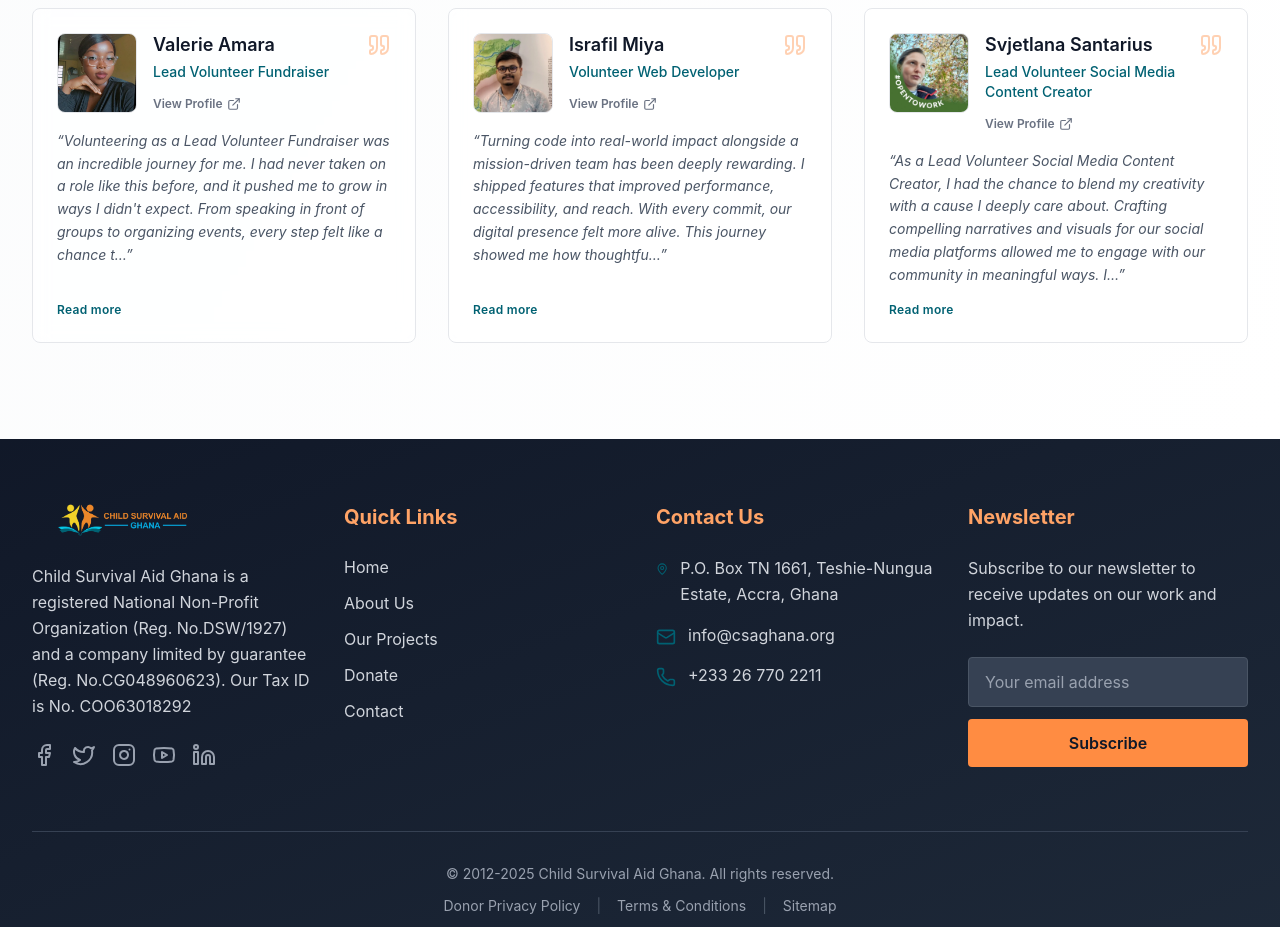
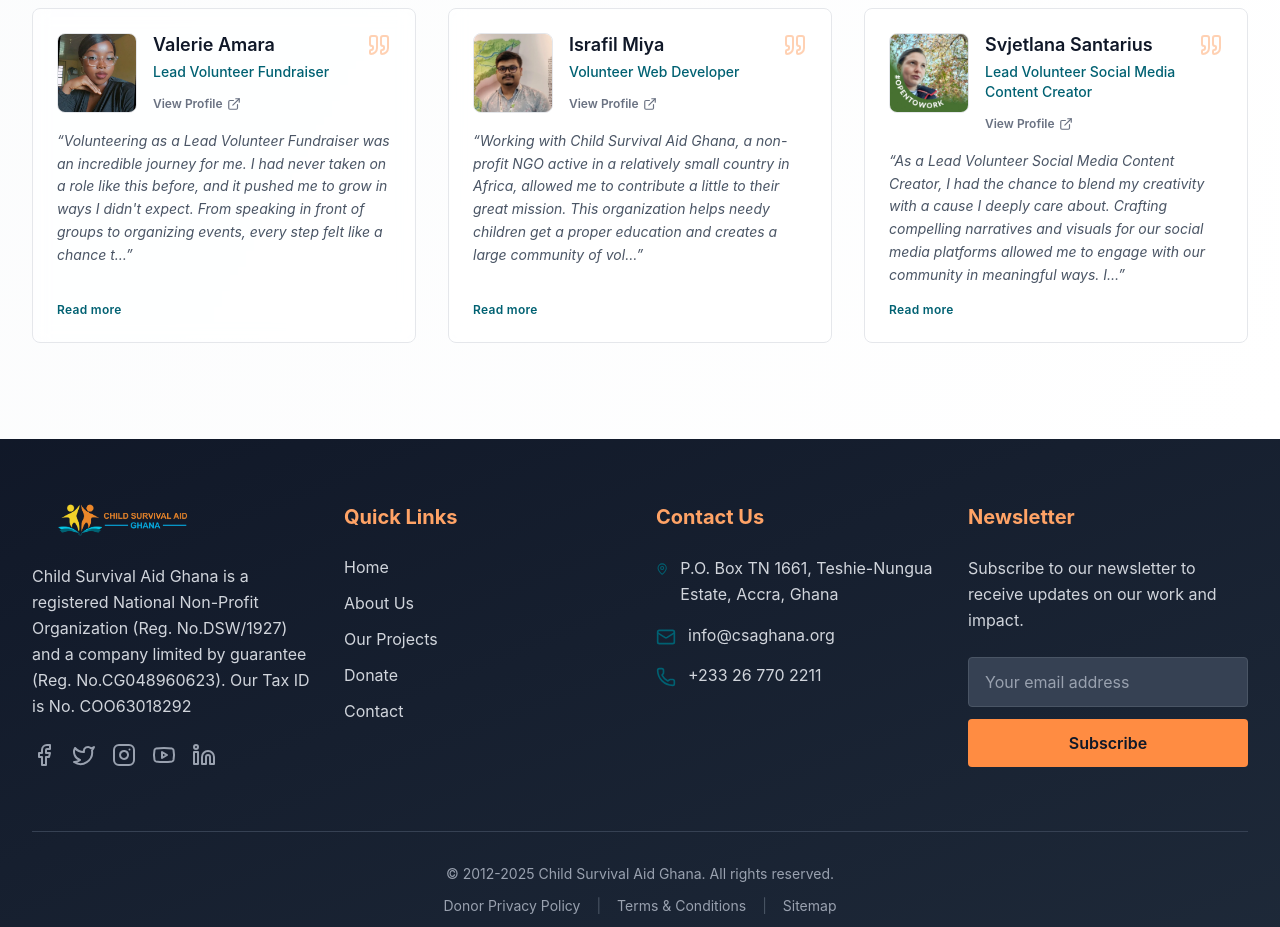
Before and after one commit to israfil-miya/csag-web, a Next.js app: page /team in a window 1280 px wide. Shown: the part 3620-4547 px from the top of the page. Built offline with nearby package versions, Linux system fonts and the light colour scheme; no server answers.

Commit message:
chg: volunteer testimonial update

```diff
--- a/src/app/(pages)/team/content/team-content.ts
+++ b/src/app/(pages)/team/content/team-content.ts
@@ -123,7 +123,7 @@ export const TEAM_MEMBERS = [
     socialMedia: "https://www.linkedin.com/in/israfil-miya/",
     imageUrl: "/images/volunteers/israfil_miya.webp",
     testimonial:
-      "Turning code into real-world impact alongside a mission-driven team has been deeply rewarding. I shipped features that improved performance, accessibility, and reach. With every commit, our digital presence felt more alive. This journey showed me how thoughtful engineering can amplify social good, and I'm grateful for the chance to contribute.",
+      "Working with Child Survival Aid Ghana, a non-profit NGO active in a relatively small country in Africa, allowed me to contribute a little to their great mission. This organization helps needy children get a proper education and creates a large community of volunteers and fundraisers, ultimately helping to uplift the rural areas of Ghana. It was an honor to work with the team, where I could utilize my technical skills, especially in web development, for the benefit of the rural people in Ghana. They are certainly doing a virtuous job.",
   },
   {
     id: "15",
```
